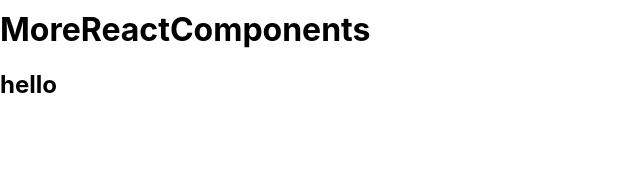
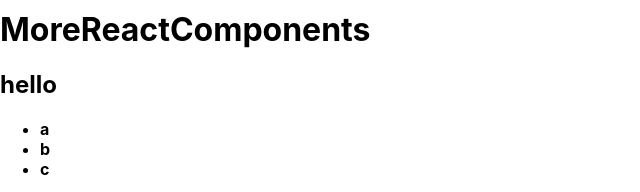
Before and after one commit to pmascaraque/typescript_basics, a React (Create React App) app in the folder react/ts-react-hooks/: page / in a window 1280 px wide. Shown: the part 997-1189 px from the top of the page, without its empty margins (0-640 px from the left). Before the commit the page ends 1116 px from the top, so only its background shows below. Built offline with nearby package versions, Linux system fonts and the light colour scheme; the HTML template or start-up script is replaced by a standard one.

Commit message:
list items

```diff
--- a/react/ts-react-hooks/src/components/MoreReactComponents.tsx
+++ b/react/ts-react-hooks/src/components/MoreReactComponents.tsx
@@ -1,17 +1,34 @@
+import { ReactNode, ReactElement } from "react";
+
 export interface HeadingProps {
   title: string;
 }
 
 export const Heading = ({ title }: HeadingProps) => {
-  return (
-    <h2>{title}</h2>
-  )
+  return <h2>{title}</h2>
 }
 
+export const List: <ListItem>({
+  items,
+  render,
+}: {
+  items: ListItem[];
+  render: (item: ListItem) => ReactNode;
+}) => ReactElement = ({ items, render }) => {
+  return (
+    <ul>
+      {items.map((item, index) => (
+        <li key={index}>{render(item)}</li>
+      ))}
+    </ul>
+  );
+};
+
 function MoreReactComponents() {
-  return (
+  return <div>
     <Heading title="hello" />
-  )
+    <List items={["a", "b", "c"]} render={(str) => <strong>{str}</strong>}/>
+  </div>
 }
 
 export default MoreReactComponents;
```
